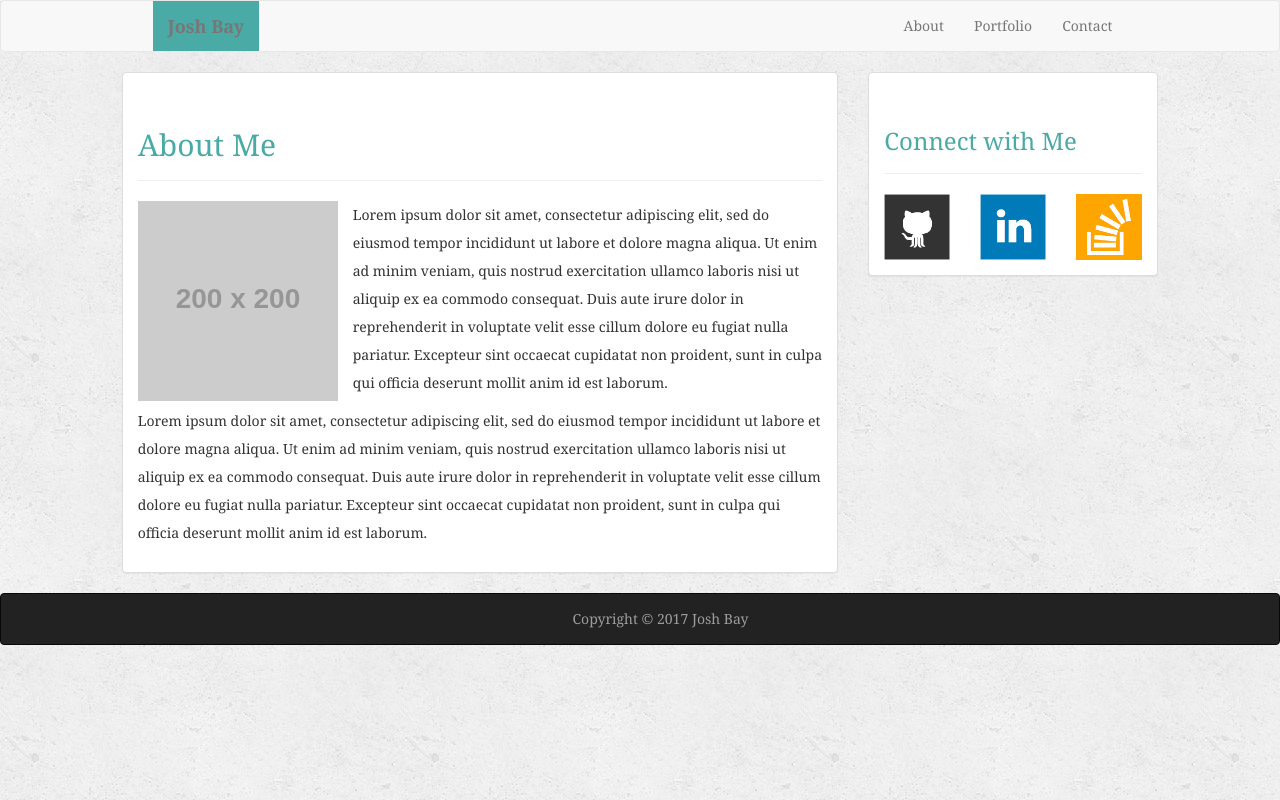
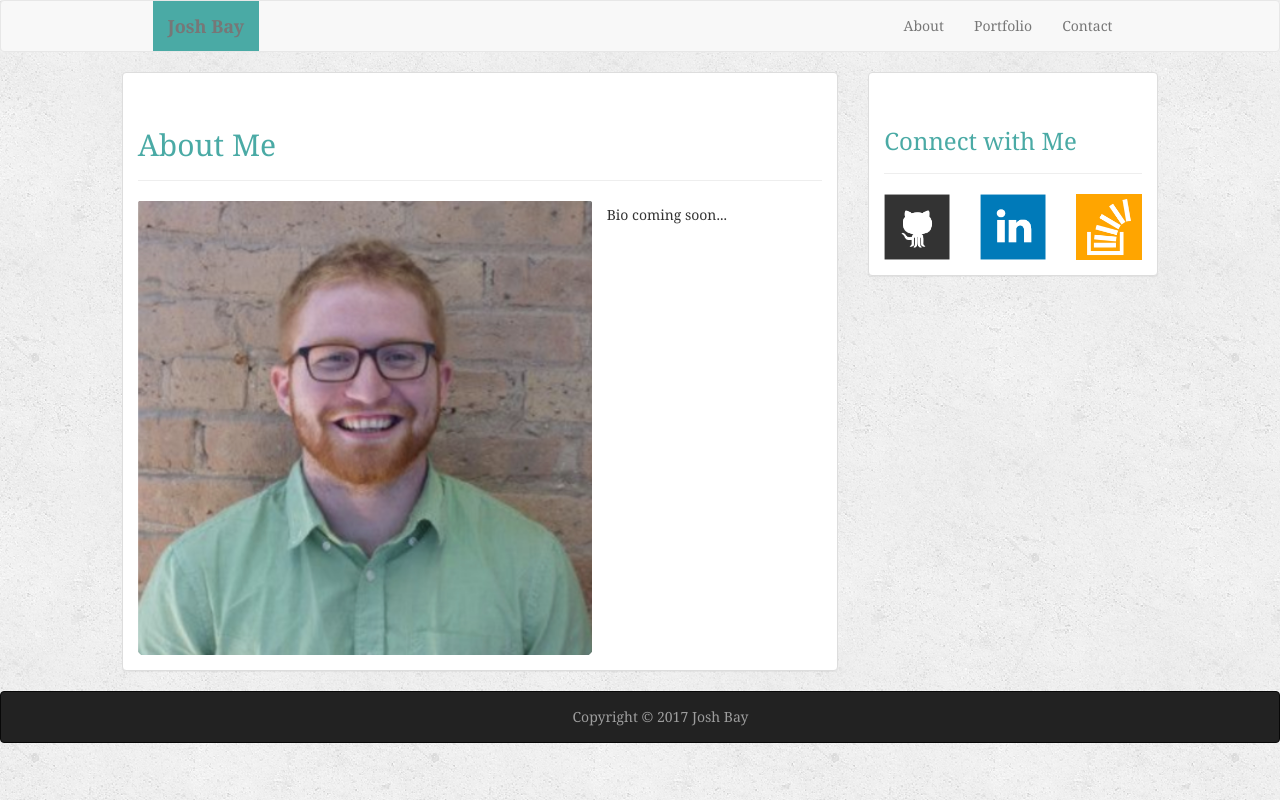
Before and after one commit to bayjosh/Bootstrap-Portfolio, a plain HTML site: page index.html in a window 1280 px wide. Drawn offline with nearby package versions, Linux system fonts and the light colour scheme; placeholder pictures from the web are drawn by us.

Commit message:
added headshot to about page

```diff
--- a/index.html
+++ b/index.html
@@ -35,6 +35,11 @@
         margin-right: 15px;
     }
 
+    /* .img-responsive {
+        width: 300px;
+        height: 300px;
+    } */
+
     </style>
 
 </head>
@@ -71,12 +76,8 @@
                             <h2 class="teal-text">About Me</h2>
                         </div>
                         <div>
-                            <img src="http://placehold.it/200x200" class="img-responsive headshot" alt="Pic of Josh Bay">
-
-                            <p>Lorem ipsum dolor sit amet, consectetur adipiscing elit, sed do eiusmod tempor incididunt ut labore et dolore magna aliqua. Ut enim ad minim veniam, quis nostrud exercitation ullamco laboris nisi ut aliquip ex ea commodo consequat. Duis aute irure dolor in reprehenderit in voluptate velit esse cillum dolore eu fugiat nulla pariatur. Excepteur sint occaecat cupidatat non proident, sunt in culpa qui officia deserunt mollit anim id est laborum. </p>
-
-                            <p>Lorem ipsum dolor sit amet, consectetur adipiscing elit, sed do eiusmod tempor incididunt ut labore et dolore magna aliqua. Ut enim ad minim veniam, quis nostrud exercitation ullamco laboris nisi ut aliquip ex ea commodo consequat. Duis aute irure dolor in reprehenderit in voluptate velit esse cillum dolore eu fugiat nulla pariatur. Excepteur sint occaecat cupidatat non proident, sunt in culpa qui officia deserunt mollit anim id est laborum. </p>
-
+                            <img src="assets/images/Linkedin-pic.png" class="img-responsive headshot" alt="Pic of Josh Bay">
+                            <p>Bio coming soon...</p>
                         </div>
                     </div>
                 </div>
```
Also changed, not shown: assets/images/Linkedin-pic.png (added), 1 other file.
